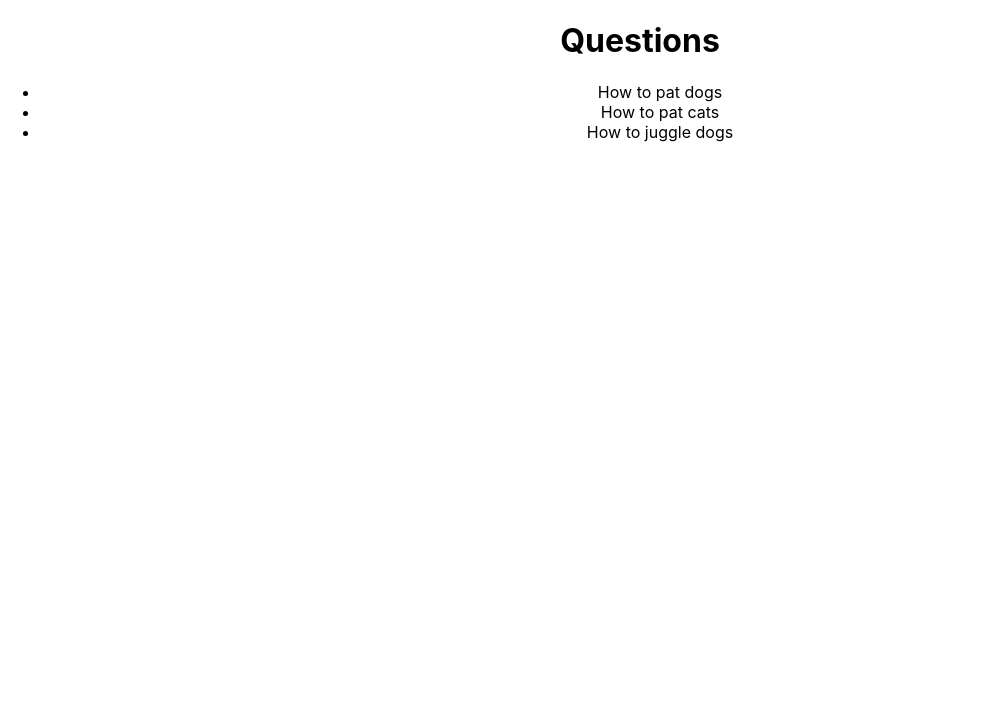
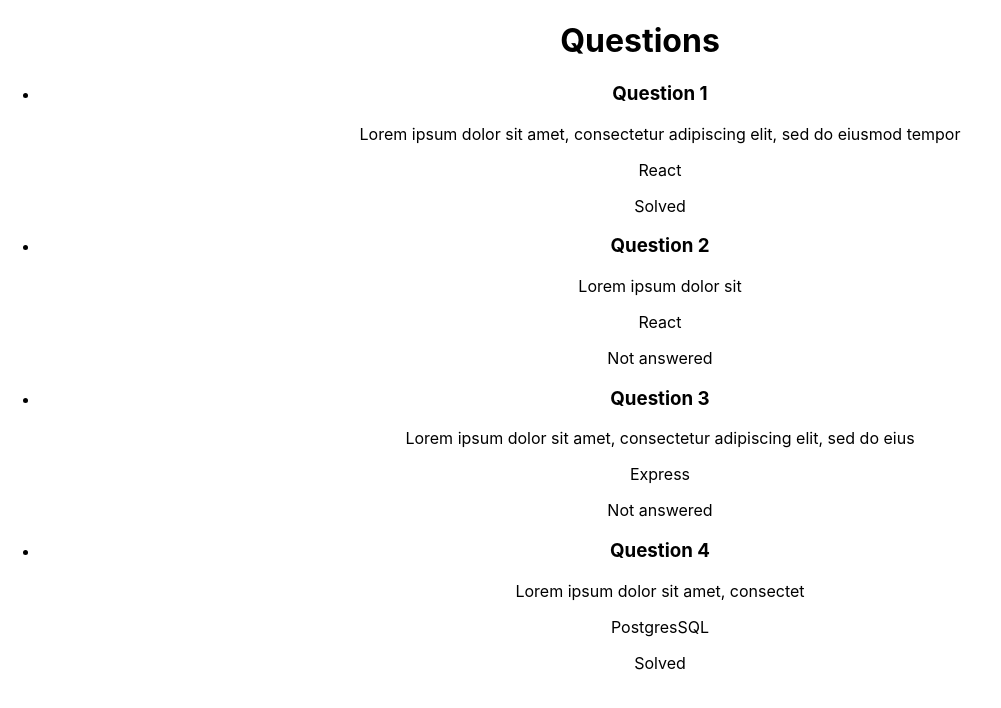
Before and after one commit to JaredS129/student-project--agile-dev-ops--aws-backend, a React (Create React App) app: page / in a window 1280 px wide. Shown: the top 708 px of the page, without its empty margins (0-1001 px from the left). Built offline with nearby package versions, Linux system fonts and the light colour scheme.

Commit message:
refactor use of 'key' prop

```diff
--- a/src/App.js
+++ b/src/App.js
@@ -69,11 +69,7 @@ function App() {
 
   return (
     <AppContainer>
-      <ul>
-        {questions.map((question) => (
-          <li key={question.question_id}>{question.title}</li>
-        ))}
-      </ul>
+      <QuestionList />
     </AppContainer>
   );
 }
--- a/src/components/questionlist/Question.js
+++ b/src/components/questionlist/Question.js
@@ -1,6 +1,6 @@
-const Question = ({ key, title, summary, topic, isAnswered }) => {
+const Question = ({ title, summary, topic, isAnswered }) => {
   return (
-    <li key={key}>
+    <li>
       <h3>{title}</h3>
       <p>{summary}</p>
       <p>{topic}</p>
--- a/src/components/questionlist/QuestionList.js
+++ b/src/components/questionlist/QuestionList.js
@@ -42,7 +42,7 @@ const QuestionList = () => {
           title={question.title}
           topic={question.topic}
           summary={question.summary}
-          isAnswered={question.imageDescription}
+          isAnswered={question.isAnswered}
         />
       ))}
     </ul>
```
Also changed, not shown: 1 other file (tests, documents, lock files or other folders).
